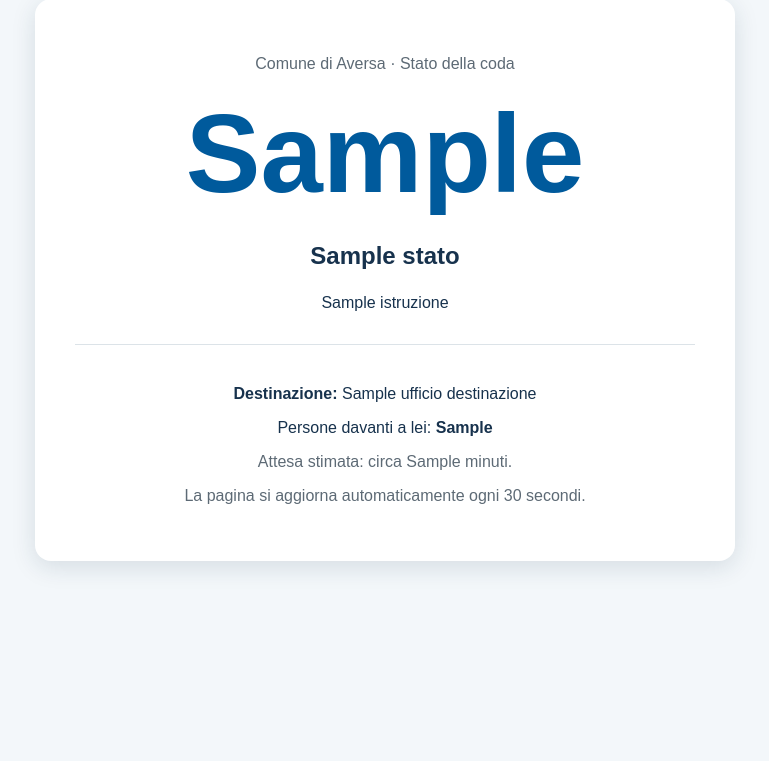
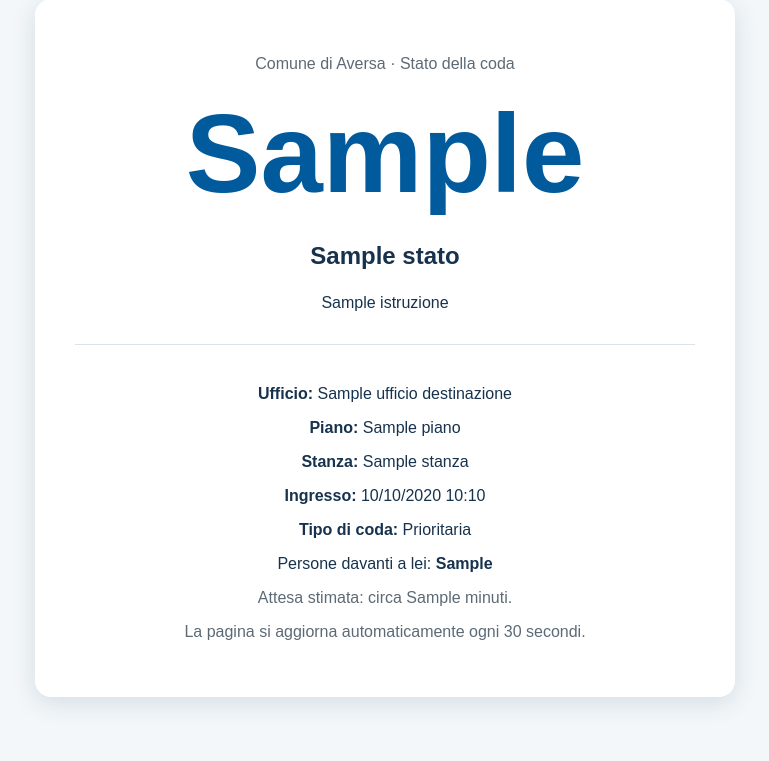
Before and after one commit to gpannullo/controlloaccessi, a Django app: template templates/visitors/ticket_status.html in a window 1280 px wide. Shown: the part 65-826 px from the top of the page, without its empty margins (255-1024 px from the left). Before the commit the page ends 635 px from the top, so only its background shows below. Run offline with Django 5.2, Linux system fonts and the light colour scheme; the template is opened without the code that fills it: most values are stand-ins (such as "Sample title", 1, 10 or a date in 2020).

Commit message:
Allinea codice

```diff
--- a/templates/visitors/ticket_status.html
+++ b/templates/visitors/ticket_status.html
@@ -21,7 +21,11 @@
     <p class="state">{{ stato }}</p>
     <p>{{ istruzione }}</p>
     <section class="details">
-        <p><strong>Destinazione:</strong> {{ accesso.ufficio_destinazione.nome }}</p>
+        <p><strong>Ufficio:</strong> {{ accesso.ufficio_destinazione.nome }}</p>
+        {% if accesso.ufficio_destinazione.piano %}<p><strong>Piano:</strong> {{ accesso.ufficio_destinazione.piano }}</p>{% endif %}
+        {% if accesso.ufficio_destinazione.stanza %}<p><strong>Stanza:</strong> {{ accesso.ufficio_destinazione.stanza }}</p>{% endif %}
+        <p><strong>Ingresso:</strong> {{ accesso.ingresso|date:"d/m/Y H:i" }}</p>
+        <p><strong>Tipo di coda:</strong> {% if accesso.appuntamento_id %}Prioritaria{% else %}Ordinaria{% endif %}</p>
         {% if persone_davanti %}
             <p>Persone davanti a lei: <strong>{{ persone_davanti }}</strong></p>
             <p class="muted">Attesa stimata: circa {{ attesa_stimata }} minuti.</p>
```
